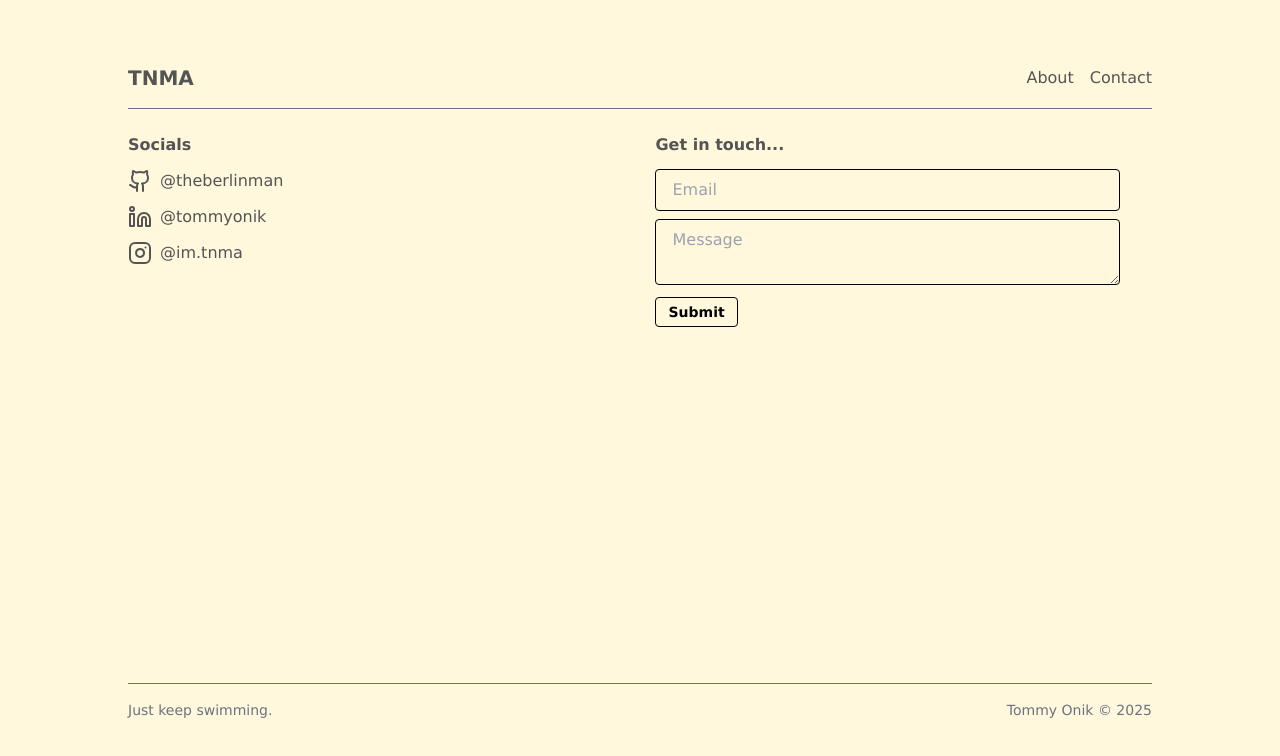
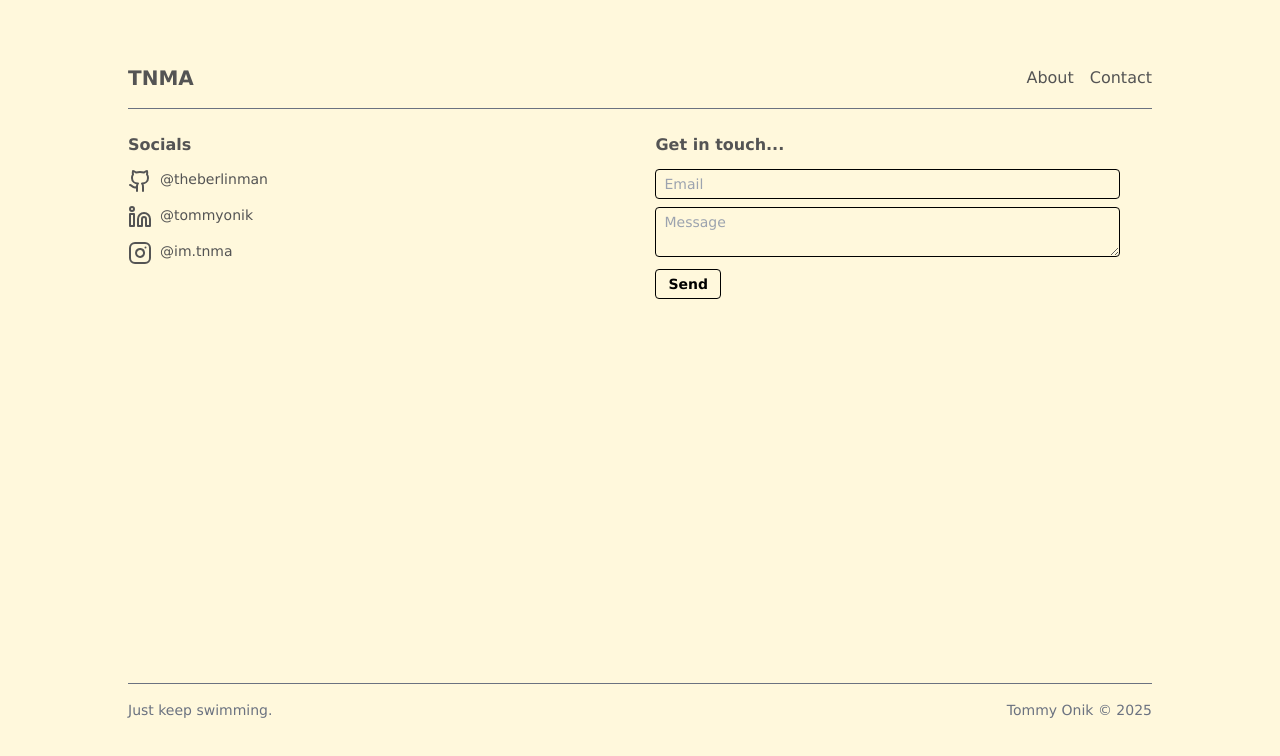
Before and after one commit to TheBerlinMan/tnma-me, a Next.js app: page /contact in a window 1280 px wide. Shown: the top 756 px of the page. Built offline with nearby package versions, Linux system fonts and the light colour scheme.

Commit message:
contact page styling

```diff
--- a/app/components/EmailForm.tsx
+++ b/app/components/EmailForm.tsx
@@ -14,19 +14,19 @@ const EmailForm = () => {
         name="email"
         placeholder="Email"
         required
-        className="w-full bg-transparent border border-black px-4 py-2 rounded"
+        className="w-full bg-transparent border border-black px-2 py-1 rounded text-sm"
       />
       <textarea
         name="message"
         placeholder="Message"
         required
-        className="w-full bg-transparent border border-black px-4 py-2 rounded"
+        className="w-full bg-transparent border border-black px-2 py-1 rounded text-sm"
       />
       <button
         type="submit"
         className="font-bold border border-black px-3 py-1 mt-1 rounded text-black text-sm"
       >
-        Submit
+        Send
       </button>
     </form>
   );
--- a/app/contact/page.tsx
+++ b/app/contact/page.tsx
@@ -10,19 +10,19 @@ const Contact = () => {
         <h1 className="text-md font-bold">Socials</h1>
         <div className="flex flex-row gap-2">
           <Github />
-          <Link href="https://github.com/TheBerlinMan" target="_blank">
+          <Link href="https://github.com/TheBerlinMan" target="_blank" className="text-sm">
             @theberlinman
           </Link>
         </div>
         <div className="flex flex-row gap-2">
           <Linkedin />
-          <Link href="https://www.linkedin.com/in/thomas-onik/" target="_blank">
+          <Link href="https://www.linkedin.com/in/thomas-onik/" target="_blank" className="text-sm">
             @tommyonik
           </Link>
         </div>
         <div className="flex flex-row gap-2">
           <Instagram />
-          <Link href="https://www.instagram.com/im.tnma" target="_blank">
+          <Link href="https://www.instagram.com/im.tnma" target="_blank" className="text-sm">
             @im.tnma
           </Link>
         </div>
```
